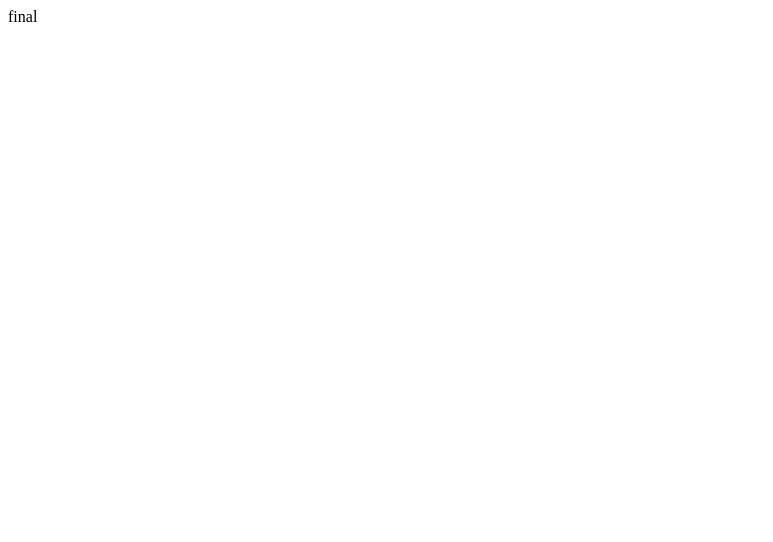
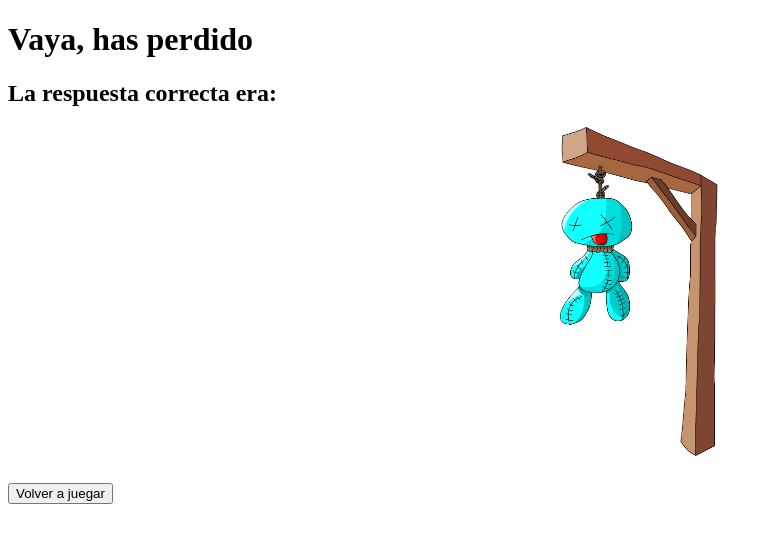
Before and after one commit to crescowboy/juegoAhorcadoReact, a React (Create React App) app: page /final in a window 1280 px wide. Shown: the top 542 px of the page, without its empty margins (0-773 px from the left). Built offline with nearby package versions, Linux system fonts and the light colour scheme.

Commit message:
insertar imagenes del juego y la logica

```diff
--- a/src/componentes/Final.jsx
+++ b/src/componentes/Final.jsx
@@ -1,10 +1,19 @@
-import React from 'react'
+import React, { useContext } from 'react'
+import { useNavigate } from 'react-router-dom'
+import Contexto from '../contexto/Contexto';
 
 const Final = () => {
+  const navegacion = useNavigate();
+  const {lacorrecta} = useContext(Contexto);
   return (
-    <div>
-      final
-    </div>
+    <>
+      <h1>Vaya, has perdido</h1>
+      <h2>La respuesta correcta era:{lacorrecta}</h2>
+      <div className='imagen'>
+        <img src={require(`../assets/el_ahorcado6.png`)} alt="" />
+      </div>
+      <button onClick={()=>navegacion("/juego")}>Volver a juegar</button>
+    </>
   )
 }
 
--- a/src/componentes/Ganado.jsx
+++ b/src/componentes/Ganado.jsx
@@ -1,10 +1,19 @@
 import React from 'react'
+import { useNavigate } from 'react-router-dom'
 
 const Ganado = () => {
+  const navegacion = useNavigate();
+  const volver = ()=>{
+    navegacion("/juego")
+  }
   return (
-    <div>
-      ganado
-    </div>
+    <>
+      <h1>Muy bien has ganado!!</h1>
+      <div className='imagen'>
+        <img src={require(`../assets/el_ahorcado1.png`)} alt="" />
+      </div>
+      <button onClick={volver}>Volver a juegar</button>
+    </>
   )
 }
 
--- a/src/componentes/Juego.jsx
+++ b/src/componentes/Juego.jsx
@@ -1,17 +1,20 @@
-import React, { useEffect, useState } from 'react'
+import React, { useContext, useEffect, useState } from 'react'
 import { PALABROS } from '../assets/palabros'
 import { useNavigate } from 'react-router-dom'
+import Contexto from '../contexto/Contexto'
 
 const Juego = () => {
     const letras = "ABCDEFGHIJKLMNÑOPQRSTUVWXYZ"
     const misColores = [{backgroundColor:"white"},{backgroundColor:"green",color:"white"},
     {backgroundColor:"red",color:"white"}]
     const letras_array = letras.split("")
+    const {escribirCorrecta,lacorrecta} = useContext(Contexto);
     const [azar,setAzar] = useState(0);
     const [palabra,setPalabra] = useState([]);
     const [misLetras,setMisLetras] = useState([]);
     const [correctas,setCorrectas] = useState([]);
     const [erroneas,setErroneas] = useState([]);
+    const [imagen,setImagen] = useState(1);
     const navegacion = useNavigate();
     useEffect(()=>{
         setAzar(Math.floor(Math.random()*PALABROS.length))
@@ -19,6 +22,7 @@ const Juego = () => {
 
     useEffect(()=>{
         setPalabra(PALABROS[azar].palabro.split(""))
+        escribirCorrecta(PALABROS[azar].palabro)
     },[azar])
 
     const pulsado = (e)=>{
@@ -28,6 +32,10 @@ const Juego = () => {
         setCorrectas([...correctas,(letra)])
       }else{
         setErroneas([...erroneas,(letra)])
+        setImagen(imagen+1)
+        if(imagen>5){
+          navegacion("/final")
+        }
       }
     }
 
@@ -70,7 +78,9 @@ const Juego = () => {
             ))
           }
       </div>
-      <div className='imagen'></div>
+      <div className='imagen'>
+        <img src={require(`../assets/el_ahorcado${imagen}.png`)} alt=''></img>
+      </div>
     </>
   )
 }
--- a/src/contexto/Provider.jsx
+++ b/src/contexto/Provider.jsx
@@ -1,10 +1,15 @@
-import React from 'react'
+import React, { useState } from 'react'
 import Contexto from './Contexto'
 
 const Provider = ({children}) => {
+  const [lacorrecta,setCorrecta] = useState("")
+  const escribirCorrecta =(aGuardar="")=>{
+    setCorrecta(aGuardar)
+  }
   return (
     <Contexto.Provider value={{
-
+      lacorrecta,
+      escribirCorrecta
     }}>
         {children}
 
--- a/src/index.css
+++ b/src/index.css
@@ -1,5 +1,14 @@
 .palabra{
   display: flex;
+}
+
+img{
+  width: 100%;
+}
+
+.imagen{
+  margin: 20px auto;
+  width: 160px;
 }
 
 .palo{
```
